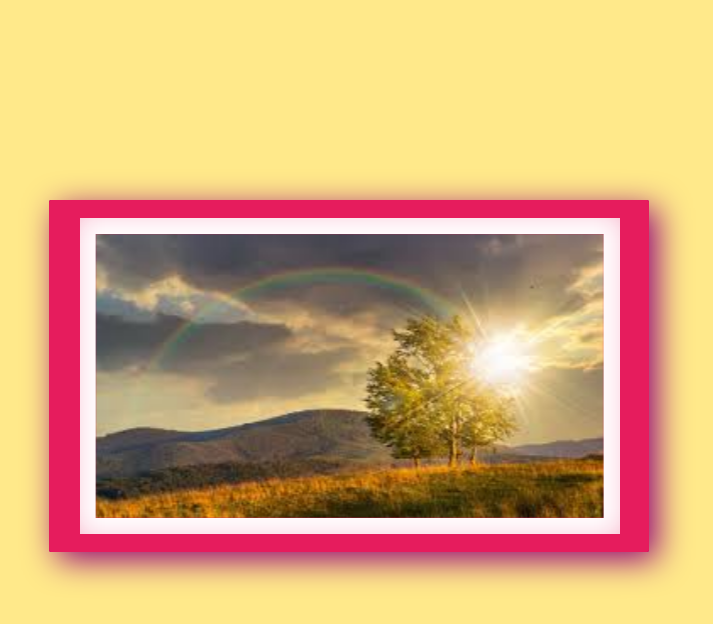
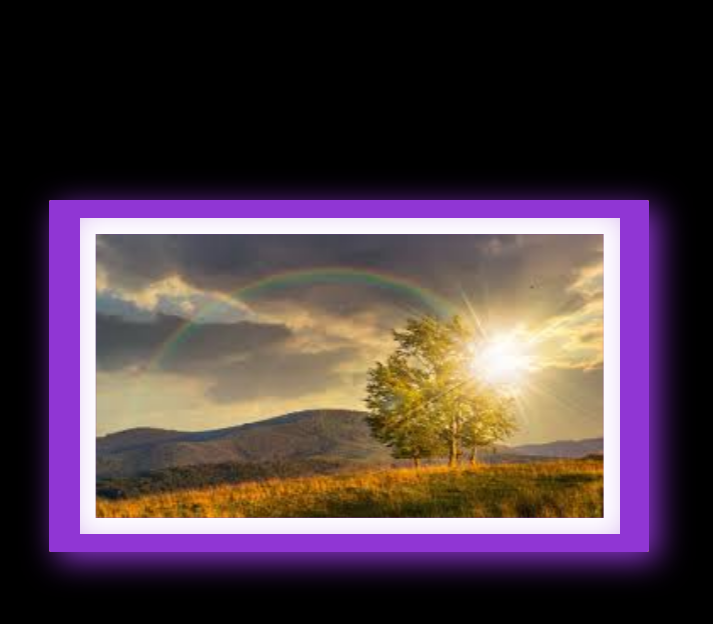
Before and after one commit to neha-duggirala/Image-Variations, a plain HTML site: page index.html in a window 1280 px wide. Both pictures are taken after a click on the element "Original". Shown: the whole page, without its empty margins (263-976 px from the left). Drawn offline with nearby package versions, Linux system fonts and the light colour scheme.

Commit message:
Color improvements

```diff
--- a/css/style.css
+++ b/css/style.css
@@ -1,6 +1,6 @@
 @import url(https://fonts.googleapis.com/css?family=Open+Sans:700,300);
 body {
-  background: #ffe98a !important;
+  background: #000 !important;
 }
 
 .frame {
@@ -14,9 +14,9 @@ body {
   margin-top: -200px;
   margin-left: -200px;
   border-radius: 2px;
-  box-shadow: 0.5rem 0.5rem 2rem #930077;
+  box-shadow: 0.5rem 0.5rem 2rem #9036D4;
   overflow: hidden;
-  background: #930077;
+  background: #FFE000;
   color: #005792;
   font-family: 'Open Sans', Helvetica, sans-serif;
   -webkit-font-smoothing: antialiased;
@@ -125,7 +125,7 @@ body {
   left: 50%;
   width: 0;
   height: 0;
-  background-color: #e61c5d;
+  background-color: #000;
   opacity: 0;
   z-index: 1000;
   display: flex;
@@ -190,7 +190,7 @@ body {
 }
 
 .underlay {
-  background-color: #e61c5d;
+  background-color: #9036D4;
   transition: .5s;
   z-index: 1;
 }
```
